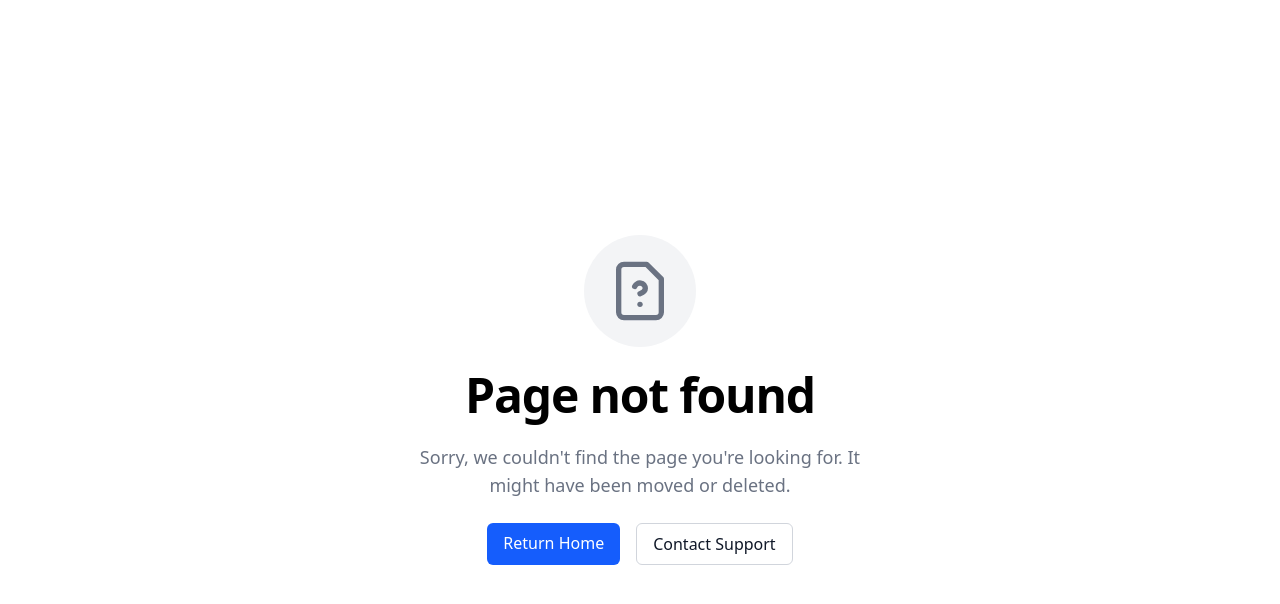
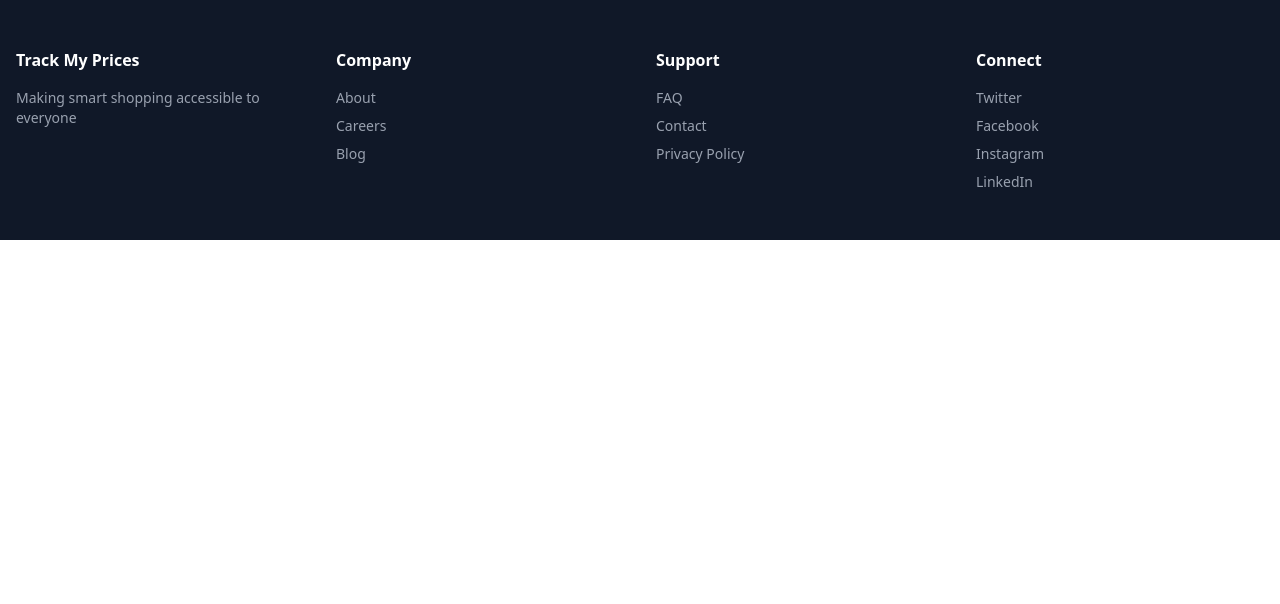
Before and after one commit to youssefElhoubi/Track-my-prices, a React (Vite) app in the folder TMPfront/: page / in a window 1280 px wide. Before the commit this address had no page. Shown: the top 604 px of the page. Built offline with nearby package versions, Linux system fonts and the light colour scheme.

Commit message:
working on the precces of making the footer with some changes over the rest of the application

```diff
--- a/TMPfront/package.json
+++ b/TMPfront/package.json
@@ -10,6 +10,10 @@
     "preview": "vite preview"
   },
   "dependencies": {
+    "@fortawesome/fontawesome-svg-core": "^6.7.2",
+    "@fortawesome/free-brands-svg-icons": "^6.7.2",
+    "@fortawesome/free-regular-svg-icons": "^6.7.2",
+    "@fortawesome/free-solid-svg-icons": "^6.7.2",
     "@tailwindcss/vite": "^4.1.3",
     "axios": "^1.8.4",
     "react": "^19.0.0",
--- a/TMPfront/src/App.tsx
+++ b/TMPfront/src/App.tsx
@@ -2,6 +2,7 @@
 import NotFound from "./components/common/NotFound";
 import LoginPage from "./pages/login";
 import SignUpForm from "./pages/signup";
+import LandingPage from "./pages/landingPage";
 
 
 
@@ -11,6 +12,7 @@
     <>
     <BrowserRouter>
     <Routes>
+      <Route path="/" element={<LandingPage/>}/>
       <Route path="/login" element={<LoginPage/>}/>
       <Route path="/signup" element={<SignUpForm/>}/>
       <Route path="*" element={<NotFound/>}/>
--- /dev/null
+++ b/TMPfront/src/components/lanign components/Footer.tsx
@@ -0,0 +1,88 @@
+import React from "react"
+
+
+const Footer: React.FC = () => {
+    return (
+        <footer className="bg-gray-900 text-gray-400">
+            <div className="container mx-auto px-4 py-12">
+                <div className="grid grid-cols-2 md:grid-cols-4 gap-8">
+                    <div>
+                        <h3 className="text-white font-semibold mb-4">Track My Prices</h3>
+                        <p className="text-sm">Making smart shopping accessible to
+                            everyone</p>
+                    </div>
+
+                    <div>
+                        <h3 className="text-white font-semibold mb-4">Company</h3>
+                        <ul className="space-y-2 text-sm">
+                            <li>
+                                <a href="#" className="hover:text-white transition-colors">
+                                    About
+                                </a>
+                            </li>
+                            <li>
+                                <a href="#" className="hover:text-white transition-colors">
+                                    Careers
+                                </a>
+                            </li>
+                            <li>
+                                <a href="#" className="hover:text-white transition-colors">
+                                    Blog
+                                </a>
+                            </li>
+                        </ul>
+                    </div>
+
+                    <div>
+                        <h3 className="text-white font-semibold mb-4">Support</h3>
+                        <ul className="space-y-2 text-sm">
+                            <li>
+                                <a href="#" className="hover:text-white transition-colors">
+                                FAQ
+                                </a>
+                            </li>
+                            <li>
+                                <a href="#" className="hover:text-white transition-colors">
+                                Contact
+                                </a>
+                            </li>
+                            <li>
+                                <a href="#" className="hover:text-white transition-colors">
+                                    Privacy Policy
+                                </a>
+                            </li>
+                        </ul>
+                    </div>
+
+                    <div>
+                        <h3 className="text-white font-semibold mb-4">Connect</h3>
+                        <ul className="space-y-2 text-sm">
+                            <li>
+                                <a href="#" className="hover:text-white transition-colors">
+                                    Twitter
+                                </a>
+                            </li>
+                            <li>
+                                <a href="#" className="hover:text-white transition-colors">
+                                    Facebook
+                                </a>
+                            </li>
+                            <li>
+                                <a href="#" className="hover:text-white transition-colors">
+                                    Instagram
+                                </a>
+                            </li>
+                            <li>
+                                <a href="#" className="hover:text-white transition-colors">
+                                    LinkedIn
+                                </a>
+                            </li>
+                        </ul>
+                    </div>
+                </div>
+            </div>
+        </footer>
+    )
+}
+
+export default Footer
--- a/TMPfront/src/pages/LandingPage.tsx
+++ b/TMPfront/src/pages/LandingPage.tsx
@@ -1,8 +1,10 @@
 import React from 'react'
+import Footer from '../components/lanign components/Footer'
 
 const LandingPage :React.FC = () => {
     return (
         <>
+        <Footer/>
         </>
     )
 }
```
Also changed, not shown: 1 other file (tests, documents, lock files or other folders).
